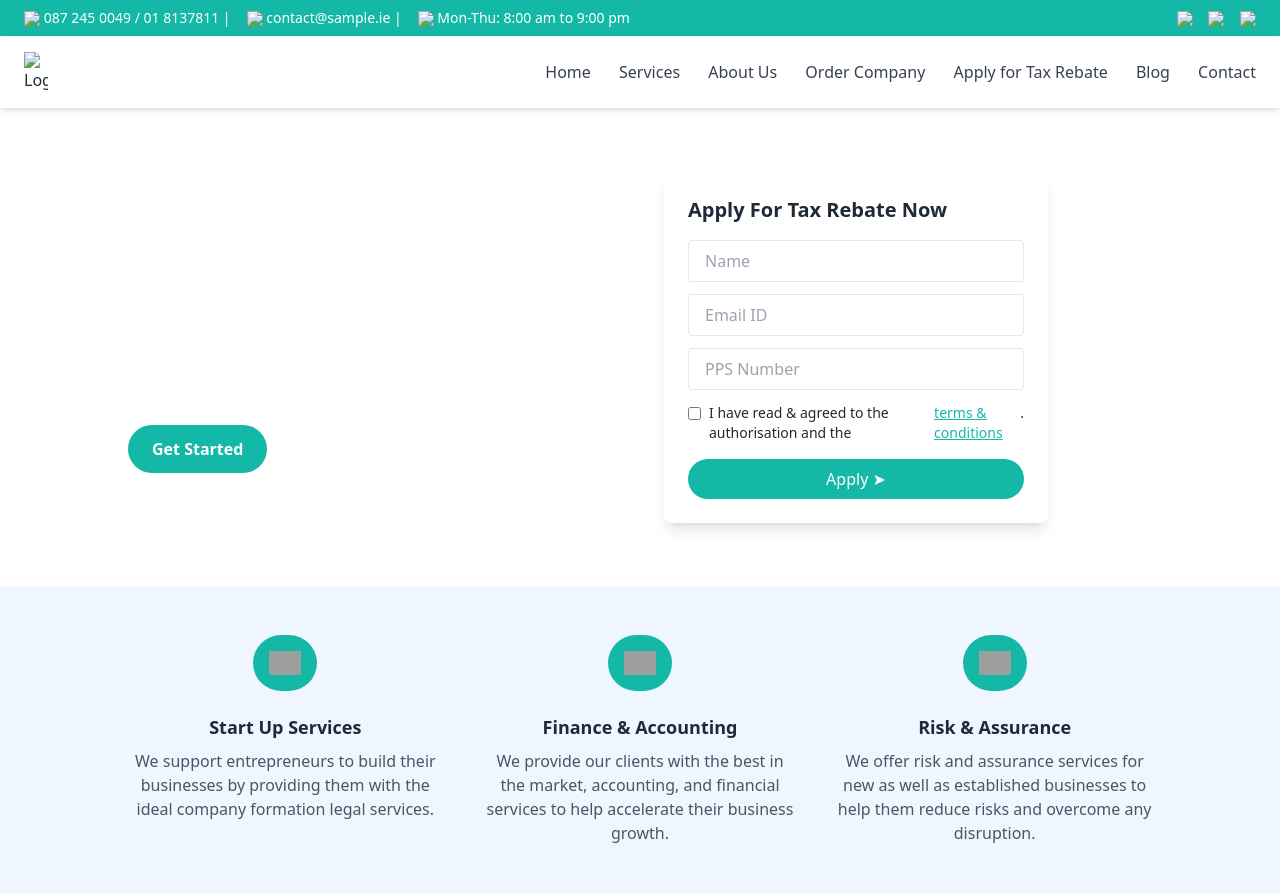
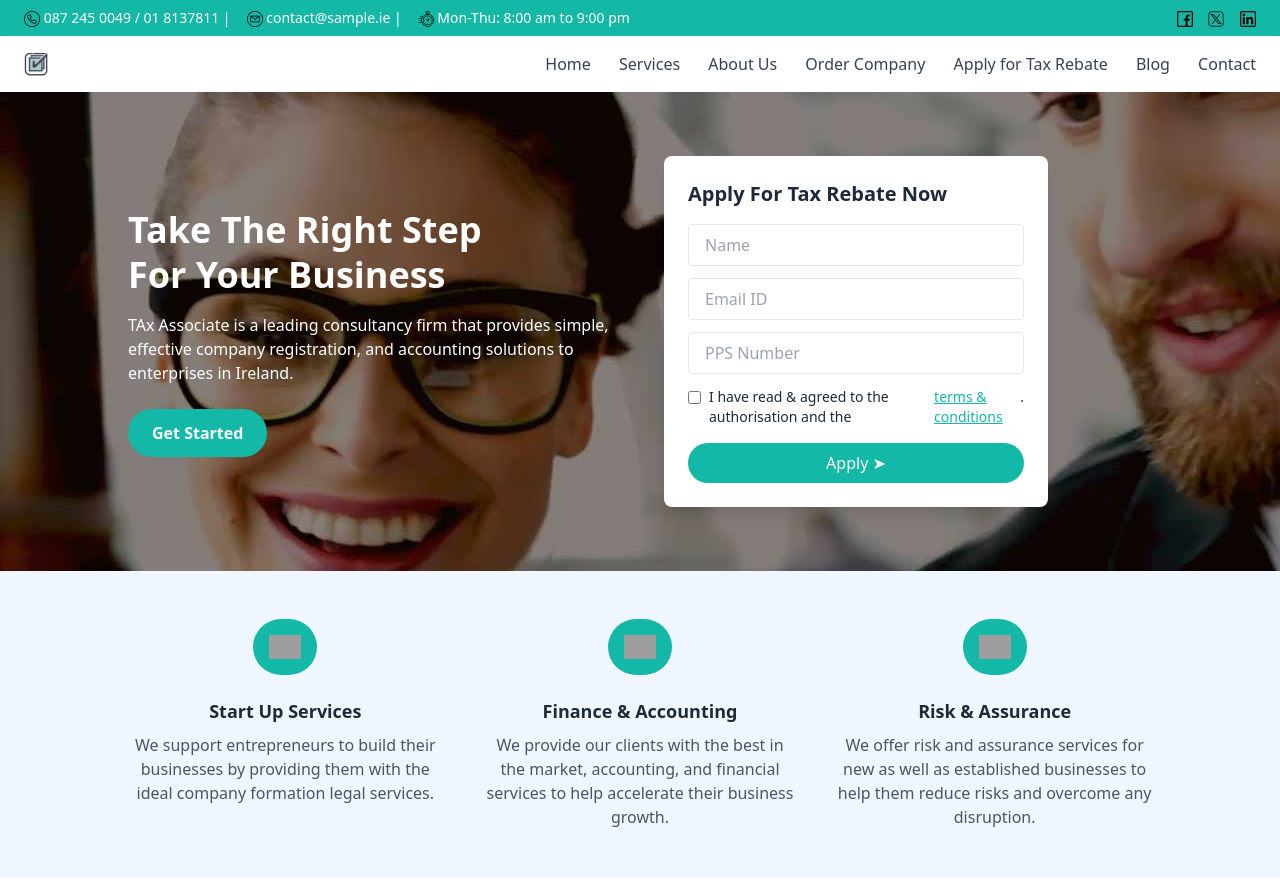
Before and after one commit to sivaneagle/sivansamplewebsite, a plain HTML site: page index.html in a window 1280 px wide. Drawn offline with nearby package versions, Linux system fonts and the light colour scheme; grey boxes are pictures that could not be loaded.

Commit message:
Update index.html
just updated

```diff
--- a/index.html
+++ b/index.html
@@ -11,21 +11,21 @@
   <!-- Top Bar -->
   <div class="bg-teal-500 text-white text-sm flex justify-between items-center px-6 py-2">
     <div class="flex space-x-4">
-      <span><img src="assets/call.png" class="w-4 inline" /> 087 245 0049 / 01 8137811   |</span>
-      <span><img src="assets/email.png" class="w-4 inline" /> contact@sample.ie   |</span>
-      <span><img src="assets/clock.png" class="w-4 inline" /> Mon-Thu: 8:00 am to 9:00 pm   </span>
+      <span><img src="call.png" class="w-4 inline" /> 087 245 0049 / 01 8137811   |</span>
+      <span><img src="email.png" class="w-4 inline" /> contact@sample.ie   |</span>
+      <span><img src="clock.png" class="w-4 inline" /> Mon-Thu: 8:00 am to 9:00 pm   </span>
     </div>
     <div class="space-x-3">
-      <a href="#"><img src="assets/facebook.png" class="w-4 inline" /></a>
-      <a href="#"><img src="assets/social-media.png" class="w-4 inline" /></a>
-      <a href="#"><img src="assets/linkedin (2).png" class="w-4 inline" /></a>
+      <a href="#"><img src="facebook.png" class="w-4 inline" /></a>
+      <a href="#"><img src="social-media.png" class="w-4 inline" /></a>
+      <a href="#"><img src="linkedin (2).png" class="w-4 inline" /></a>
     </div>
   </div>
 
   <!-- Header -->
   <header class="bg-white shadow-md px-6 py-4 flex justify-between items-center ">
     <div class="flex items-center space-x-2">
-      <img src="assets/logo.jpg" class="w-6" alt="Logo" />
+      <img src="logo.jpg" class="w-6" alt="Logo" />
 
     </div>
     <nav class="space-x-6 text-gray-700 font-medium">
@@ -41,7 +41,7 @@
 
   <!-- Hero Section -->
   <section class="relative bg-image py-16 px-6 md:px-16 lg:px-32"
-  style="background-image: url('assets/bgimg.jpg');"
+  style="background-image: url('bgimg.jpg');"
   >
     <div class="grid md:grid-cols-2 gap-12 items-center">
       <div>
```
